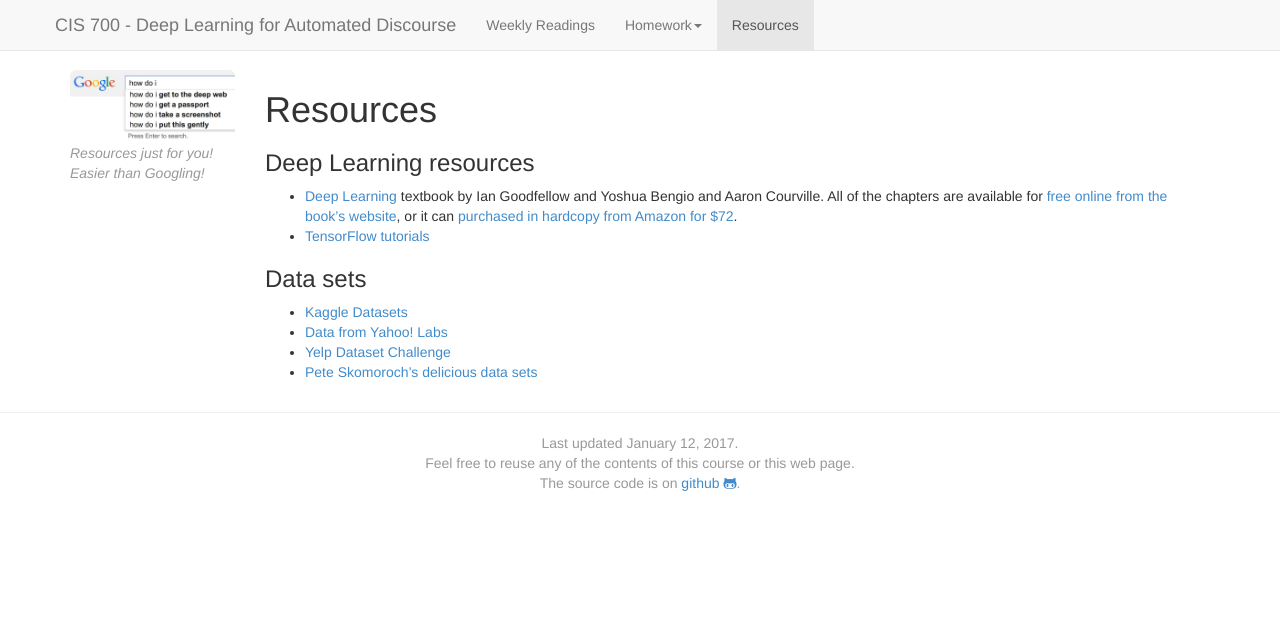
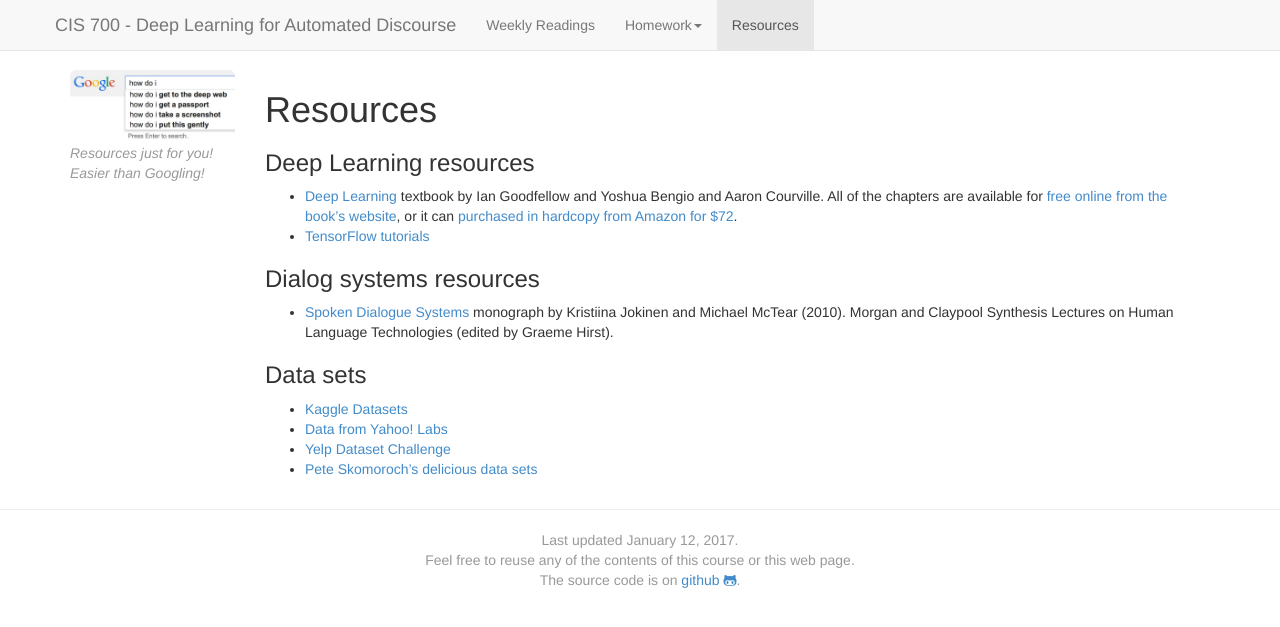
Before and after one commit to dialog-systems-class/dialog-systems-class.github.io, a Jekyll site: the page built from resources.md, in a window 1280 px wide. Shown: the top 627 px of the page. Built offline with Jekyll 4.4.1, drawn with Linux system fonts in a browser that asks for light colours; nearby versions of some CDN libraries.

Commit message:
More books

```diff
--- a/resources.md
+++ b/resources.md
@@ -14,6 +14,10 @@ Resources
 - [Deep Learning](http://www.deeplearningbook.org) textbook by Ian Goodfellow and Yoshua Bengio and Aaron Courville.  All of the chapters are available for [free online from the book's website](http://www.deeplearningbook.org), or it can [purchased in hardcopy from Amazon for $72](https://www.amazon.com/Deep-Learning-Adaptive-Computation-Machine/dp/0262035618/).
 - [TensorFlow tutorials](https://www.tensorflow.org/tutorials/)
 
+### Dialog systems resources
+
+- [Spoken Dialogue Systems](http://www.morganclaypool.com/doi/pdf/10.2200/S00204ED1V01Y200910HLT005) monograph by Kristiina Jokinen and Michael McTear (2010). Morgan and Claypool Synthesis Lectures on Human Language Technologies (edited by Graeme Hirst).
+
 ### Data sets
 - [Kaggle Datasets](https://www.kaggle.com/datasets)
 - [Data from Yahoo! Labs](https://webscope.sandbox.yahoo.com/catalog.php?datatype=l)
```
